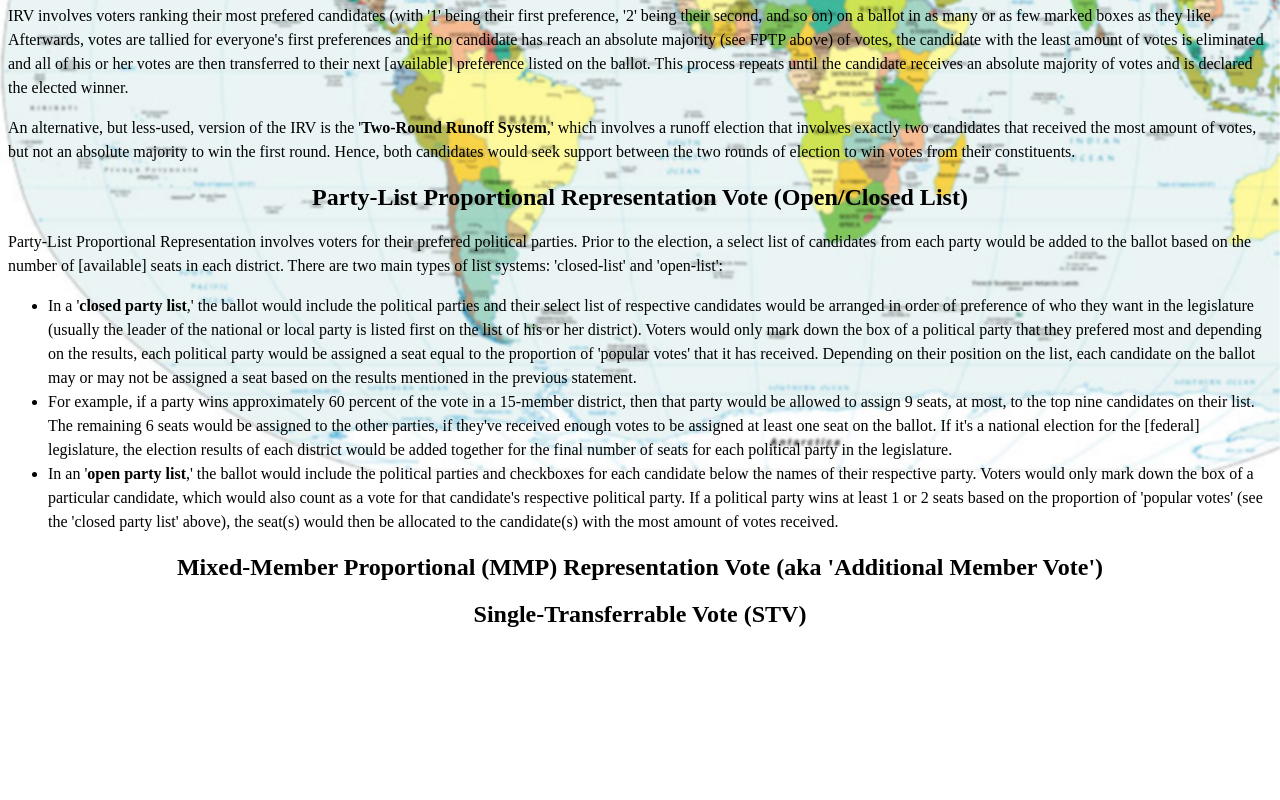
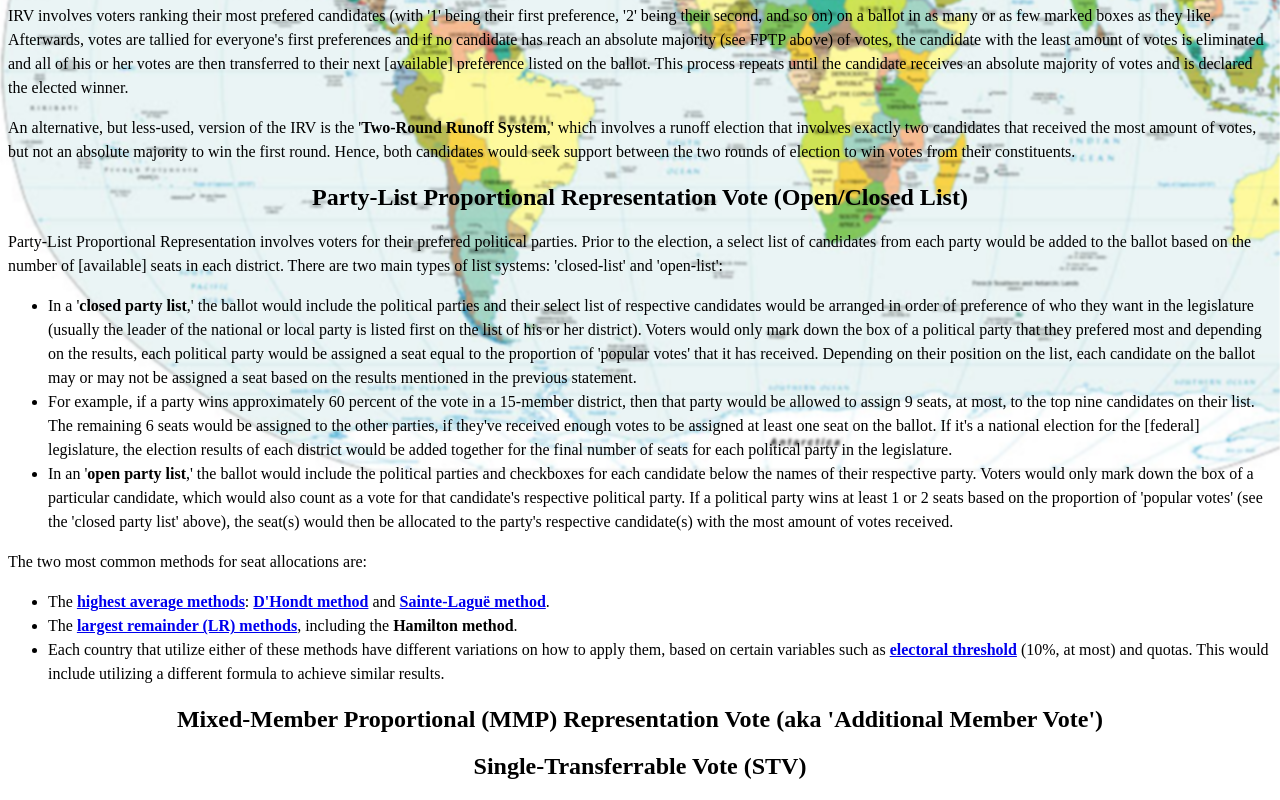
Before and after one commit to apple-Flatiron15/Intro_to_International_Politics_Project, a plain HTML site: page Methods_of_Voting.html in a window 1280 px wide. Shown: the part 350-1150 px from the top of the page. Before the commit the page ends 998 px from the top, so only its background shows below. Drawn offline with Linux system fonts and the light colour scheme.

Commit message:
update html page

```diff
--- a/Methods_of_Voting.html
+++ b/Methods_of_Voting.html
@@ -35,10 +35,18 @@
 
           <li>For example, if a party wins approximately 60 percent of the vote in a 15-member district, then that party would be allowed to assign 9 seats, at most, to the top nine candidates on their list. The remaining 6 seats would be assigned to the other parties, if they've received enough votes to be assigned at least one seat on the ballot. If it's a national election for the [federal] legislature, the election results of each district would be added together for the final number of seats for each political party in the legislature.</li>
 
-          <li>In an '<strong>open party list</strong>,' the ballot would include the political parties and checkboxes for each candidate below the names of their respective party. Voters would only mark down the box of a particular candidate, which would also count as a vote for that candidate's respective political party. If a political party wins at least 1 or 2 seats based on the proportion of 'popular votes' (see the 'closed party list' above), the seat(s) would then be allocated to the candidate(s) with the most amount of votes received.</li>
+          <li>In an '<strong>open party list</strong>,' the ballot would include the political parties and checkboxes for each candidate below the names of their respective party. Voters would only mark down the box of a particular candidate, which would also count as a vote for that candidate's respective political party. If a political party wins at least 1 or 2 seats based on the proportion of 'popular votes' (see the 'closed party list' above), the seat(s) would then be allocated to the party's respective candidate(s) with the most amount of votes received.</li>
         </ul>
 
-      <p></p>
+      <p>The two most common methods for seat allocations are:</p>
+        <ul>
+          <li>The <strong><a href="https://en.wikipedia.org/wiki/Highest_averages_method" target="_blank">highest average methods</a></strong>: <strong><a href="https://en.wikipedia.org/wiki/D%27Hondt_method" target="_blank">D'Hondt method</a></strong> and <strong><a href="https://en.wikipedia.org/wiki/Sainte-Lagu%C3%AB_method" target="_blank">Sainte-Laguë method</a></strong>.</li>
+
+          <li>The <strong><a href="https://en.wikipedia.org/wiki/Largest_remainder_method" target="_blank">largest remainder (LR) methods</a></strong>, including the <strong>Hamilton method</strong>.</li>
+
+          <li>Each country that utilize either of these methods have different variations on how to apply them, based on certain variables such as <strong><a href="https://en.wikipedia.org/wiki/Election_threshold" target="_blank">electoral threshold</a></strong> (10%, at most) and quotas. This would include utilizing a different formula to achieve similar results.</li>
+        </ul>
+
 
     <h2>Mixed-Member Proportional (MMP) Representation Vote (aka 'Additional Member Vote')</h2>
 
```
